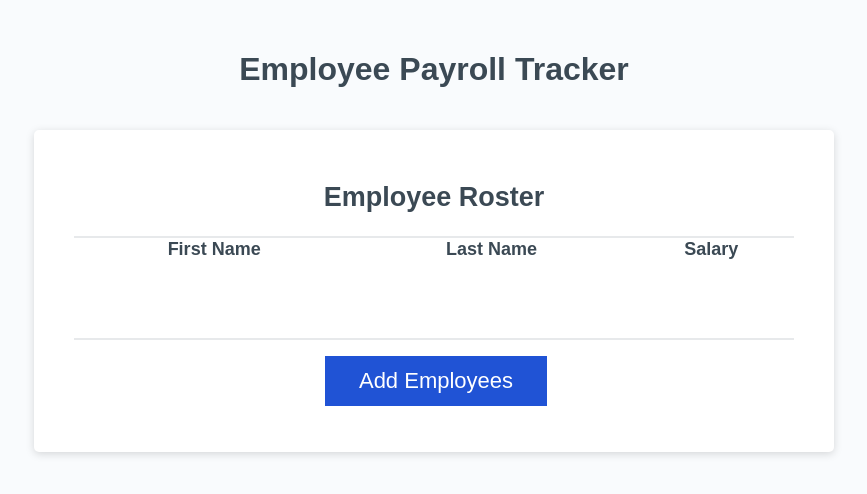
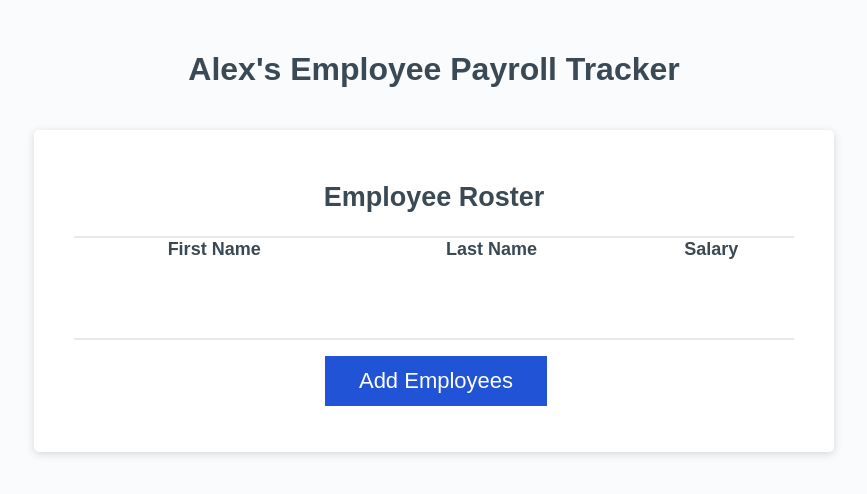
Before and after one commit to tuffythejeep/Module-3-Challenge, a plain HTML site: page index.html in a window 1280 px wide. Shown: the whole page, without its empty margins (206-1073 px from the left). Drawn offline with Linux system fonts and the light colour scheme.

Commit message:
adjustments

```diff
--- a/index.html
+++ b/index.html
@@ -5,14 +5,14 @@
   <meta charset="UTF-8" />
   <meta name="viewport" content="width=device-width, initial-scale=1.0" />
   <meta http-equiv="X-UA-Compatible" content="ie=edge" />
-  <title>Employee Payroll Tracker</title>
+  <title>Alex's Employee Payroll Tracker</title>
   <link rel="stylesheet" href="./asset/css/style.css" />
 </head>
 
 <body>
   <div class="wrapper">
     <header>
-      <h1>Employee Payroll Tracker</h1>
+      <h1>Alex's Employee Payroll Tracker</h1>
     </header>
     <div class="card">
       <div class="card-header">
```
